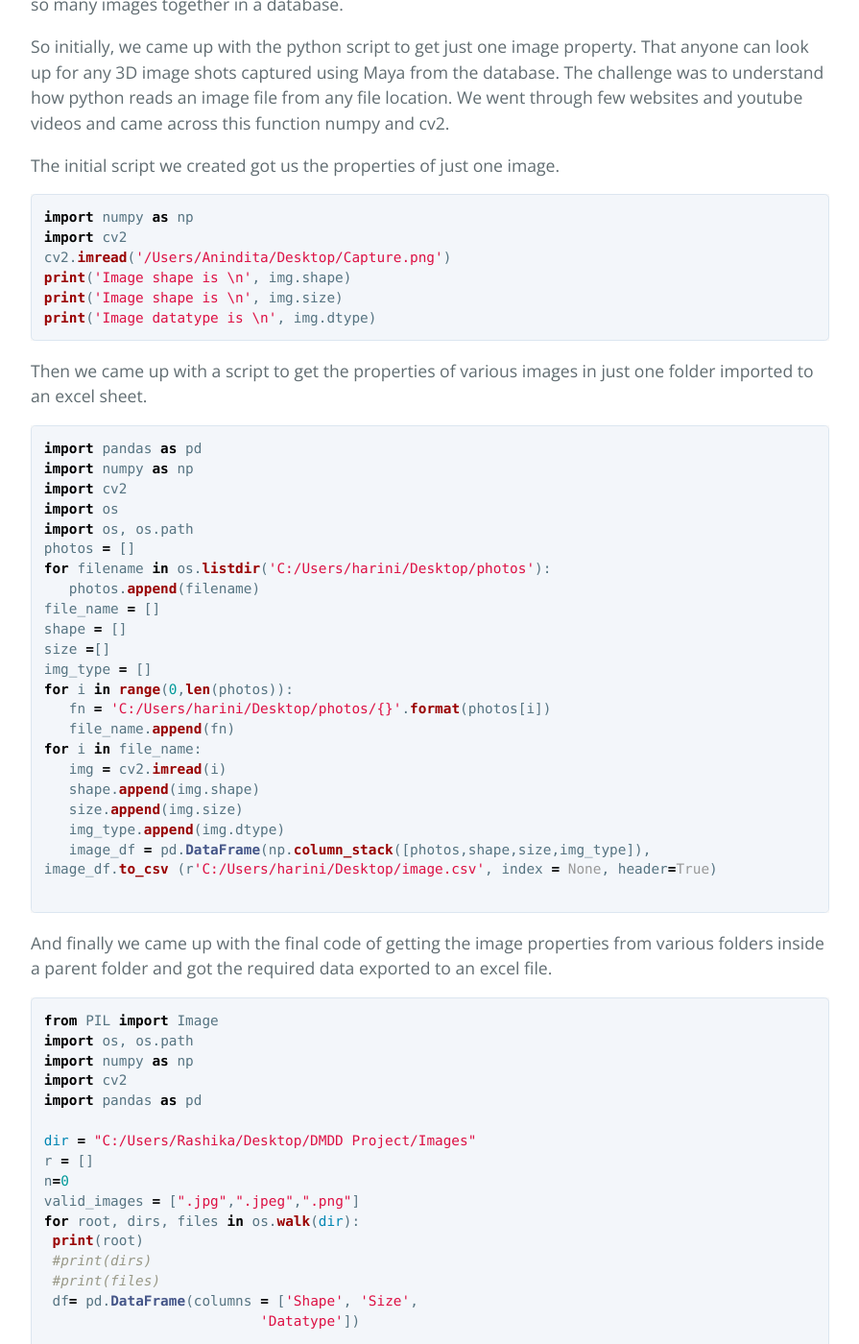
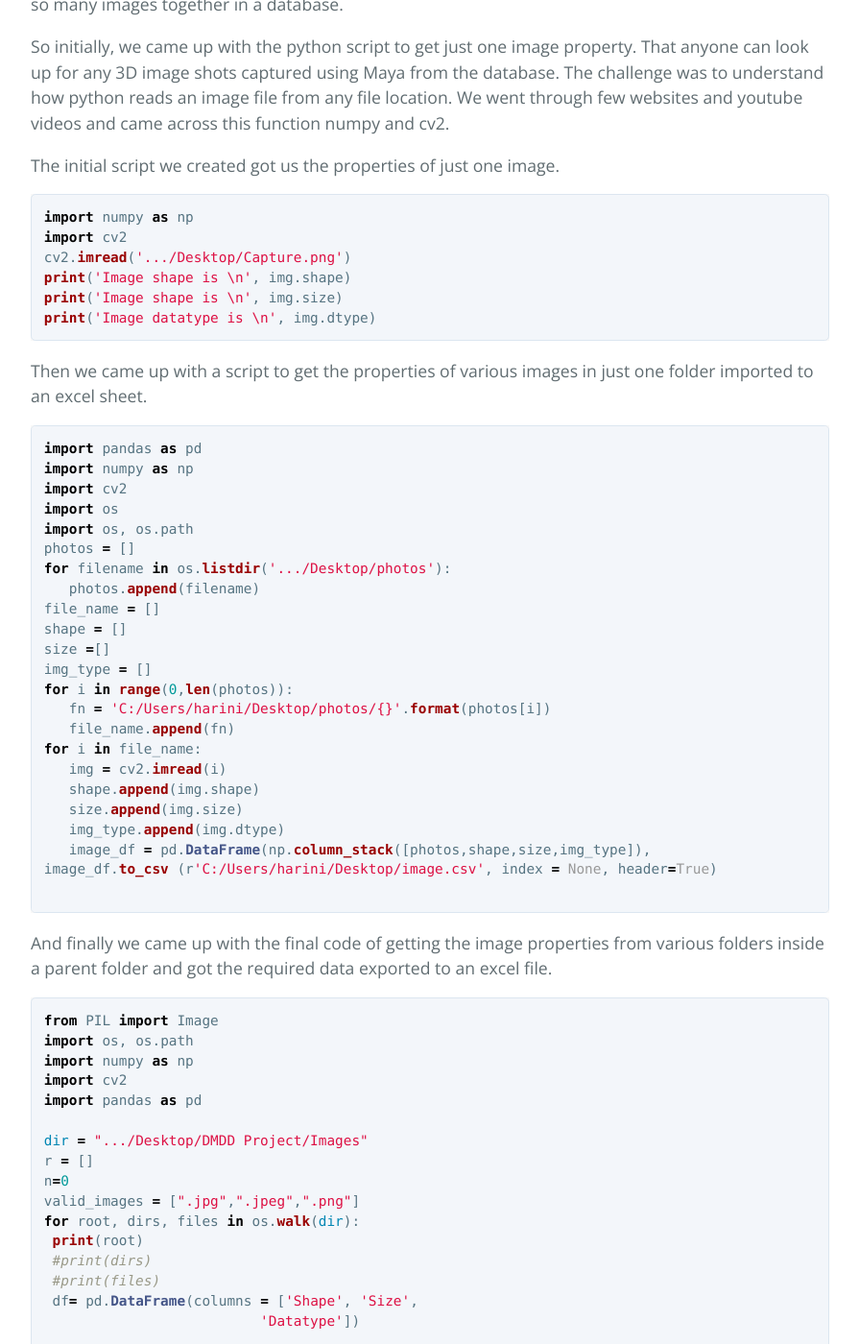
Before and after one commit to Preethamalladu/DMDD-Presentation, a Jekyll site: the page built from another-page.md, in a window 1280 px wide and 1400 px high, scrolled down 564 px. Shown: the whole window at 96% size, without its empty margins (192-1087 px from the left). Built offline with Jekyll 4.4.1, drawn with Linux system fonts in a browser that asks for light colours; our own code applies the rules of GitHub Pages for plain Markdown files.

Commit message:
Update another-page.md

````diff
--- a/another-page.md
+++ b/another-page.md
@@ -18,7 +18,7 @@ The initial script we created got us the properties of just one image.
 ```python
 import numpy as np
 import cv2
-cv2.imread('/Users/Anindita/Desktop/Capture.png')
+cv2.imread('.../Desktop/Capture.png')
 print('Image shape is \n', img.shape)
 print('Image shape is \n', img.size)
 print('Image datatype is \n', img.dtype)
@@ -34,7 +34,7 @@ import cv2
 import os
 import os, os.path
 photos = []
-for filename in os.listdir('C:/Users/harini/Desktop/photos'):
+for filename in os.listdir('.../Desktop/photos'):
    photos.append(filename)
 file_name = []
 shape = []
@@ -63,7 +63,7 @@ import numpy as np
 import cv2
 import pandas as pd
 
-dir = "C:/Users/Rashika/Desktop/DMDD Project/Images"
+dir = ".../Desktop/DMDD Project/Images"
 r = []
 n=0
 valid_images = [".jpg",".jpeg",".png"]
@@ -174,7 +174,7 @@ else:
 
 ```
 
-Usecase Examples:
+# Usecase Examples:
 
 1. Get all images with certain angles
 2. Get all images of certain category
````
